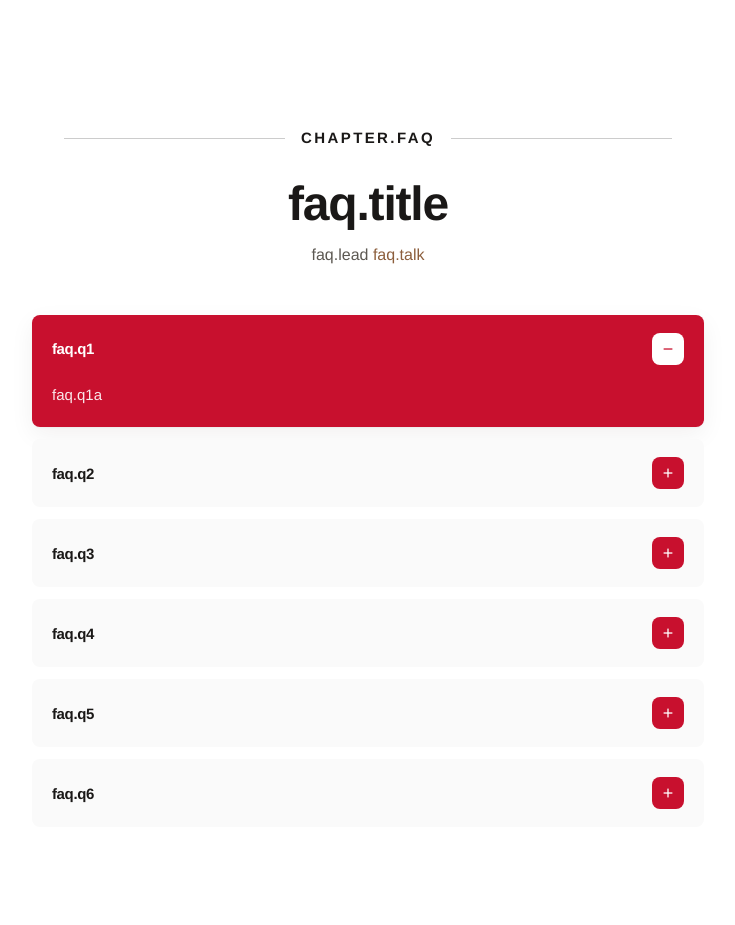
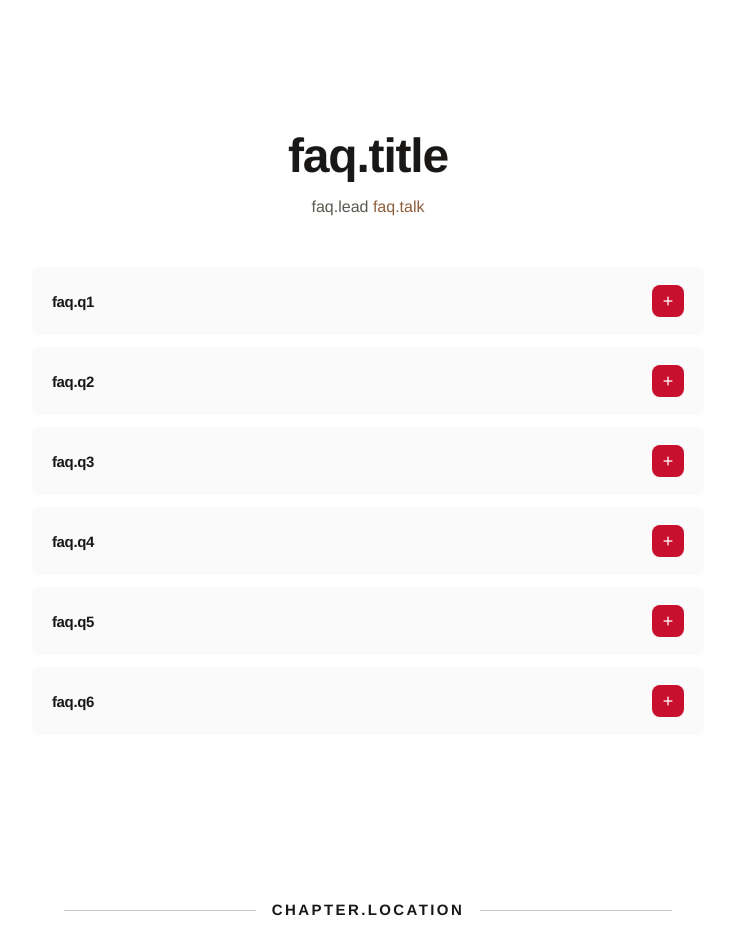
Before and after one commit to COMBINATORR/karya-boutique, a React (Vite) app: page / in a window 1280 px wide. Shown: the part 5280-6205 px from the top of the page, without its empty margins (272-1007 px from the left). Built offline with nearby package versions, Linux system fonts and the light colour scheme; the HTML template or start-up script is replaced by a standard one; a web font is replaced by a local one.

Commit message:
FAQ: remove duplicate chapter title, start with all items closed

```diff
--- a/src/components/Faq.jsx
+++ b/src/components/Faq.jsx
@@ -2,17 +2,16 @@ import { useState } from 'react'
 import { useTranslation } from 'react-i18next'
 import { AnimatePresence, motion } from 'framer-motion'
 import { WHATSAPP_URL } from '@/constants/contact'
-import { ChapterTitle } from '@/components/ChapterTitle'
 
 const FAQ_IDS = ['q1', 'q2', 'q3', 'q4', 'q5', 'q6']
 
 export function Faq() {
   const { t } = useTranslation()
-  const [openId, setOpenId] = useState('q1')
+  /** All closed by default — open only on user click */
+  const [openId, setOpenId] = useState(null)
 
   return (
     <section id="faq" className="section-pad surface-white">
-      <ChapterTitle titleKey="chapter.faq" />
       <div className="container-wide">
         <div className="mx-auto max-w-2xl text-center">
           <h2 className="h2-editorial text-[clamp(1.85rem,5vw,3rem)] tracking-tight">
```
